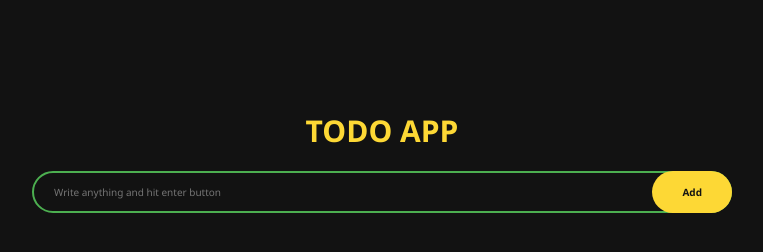
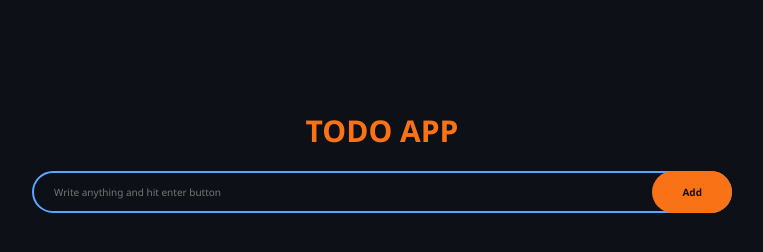
Before and after one commit to Hanzala531/Todo-List, a plain HTML site: page index.html in a window 1280 px wide. Shown: the whole page, without its empty margins (258-1021 px from the left). Drawn offline with Linux system fonts and the light colour scheme.

Commit message:
Update style.css

```diff
--- a/CSS/style.css
+++ b/CSS/style.css
@@ -1,10 +1,11 @@
 :root {
-    --background-color: #121212; /* Pitch black */
-    --primary-color: #2a2a2a; /* Subtle gray for cards */
-    --secondary-color: #4caf50; /* Vivid green */
-    --accent-color: #fdd835; /* Bold yellow */
-    --text-color: #ffffff; /* Crisp white */
+    --background-color: #0d1117; /* Deep charcoal */
+    --primary-color: #161b22; /* Slightly lighter charcoal */
+    --secondary-color: #58a6ff; /* Bright neon blue */
+    --accent-color: #f97316; /* Vibrant orange */
+    --text-color: #c9d1d9; /* Soft white */
 }
+
 *{
     margin: 0;
     padding: 0;
@@ -78,6 +79,7 @@ form{
     border-radius: 15px;
 }
 .todo .todo-text{
+    font: inherit;
     padding: 15px;
     padding-right: 0;
     flex-grow: 1;
```
